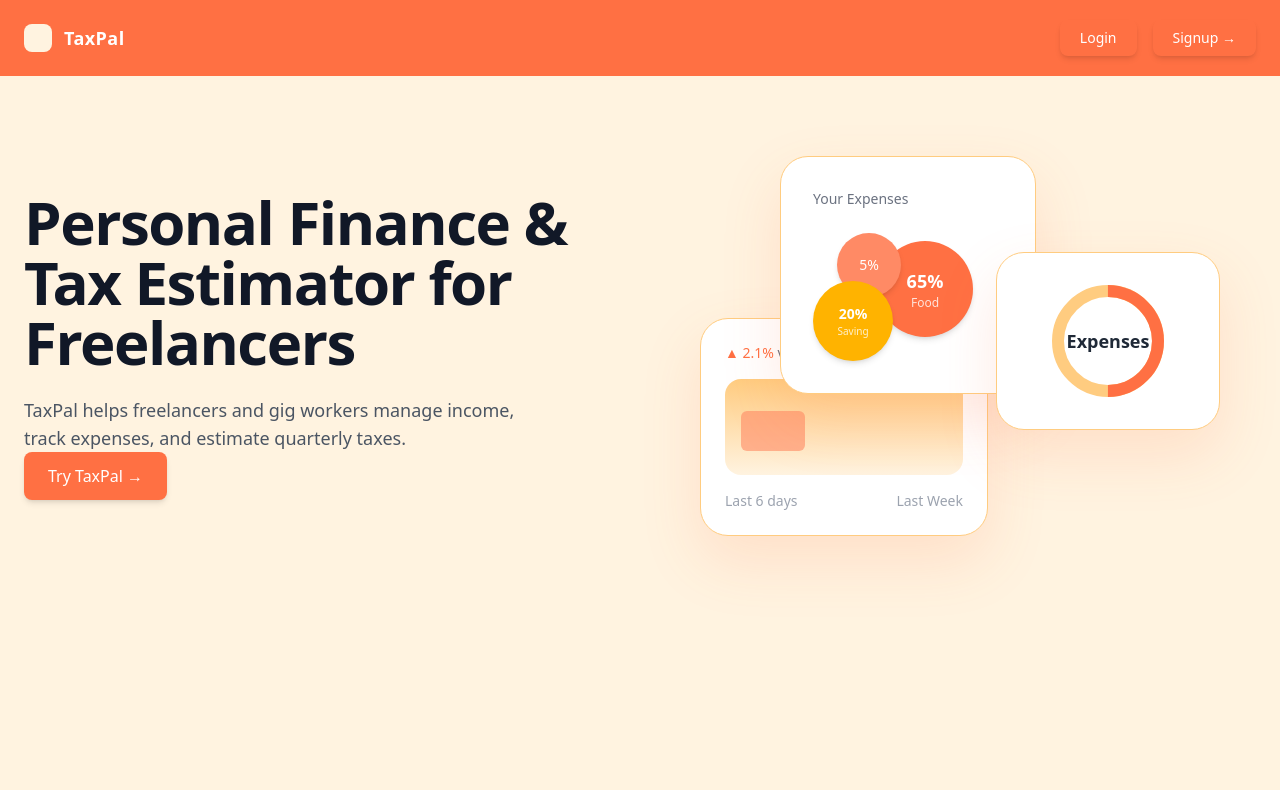
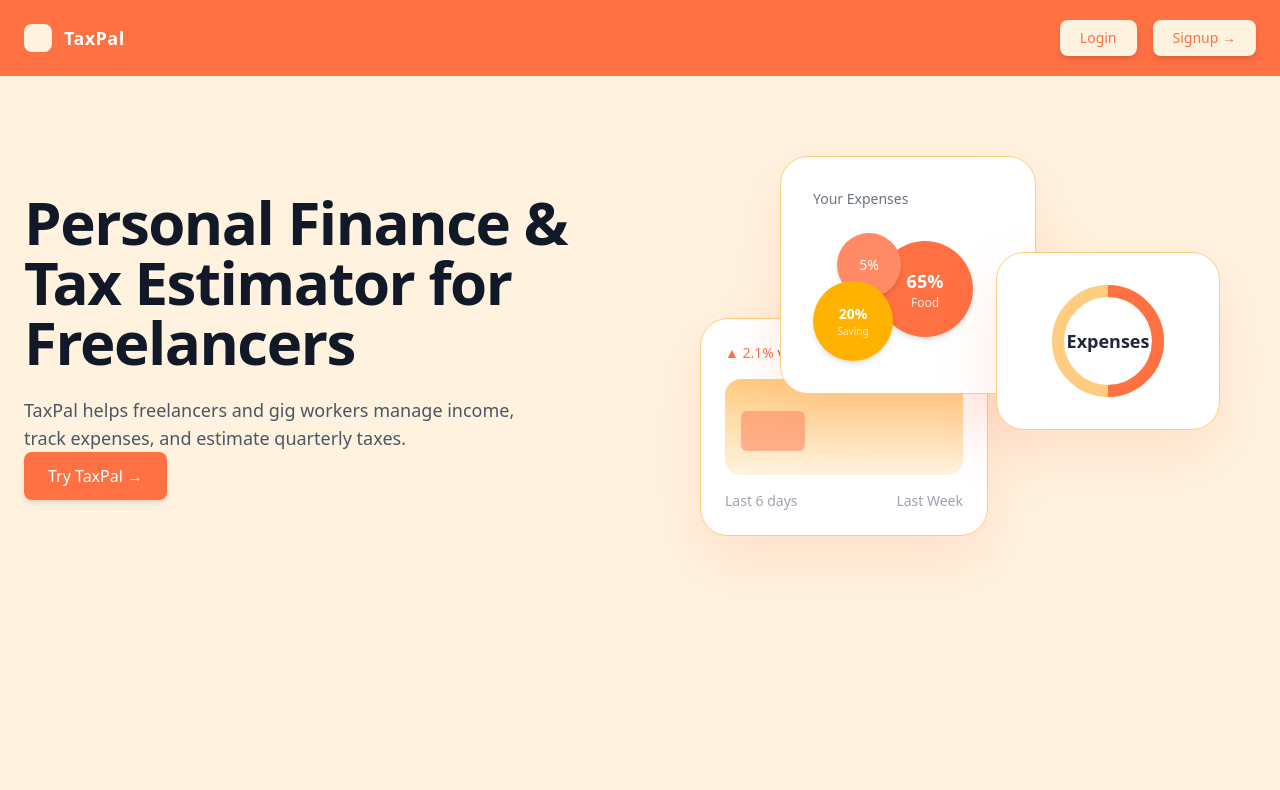
Before and after one commit to springboardmentor1808b-hub/-TaxPal-Personal-Finance-Tax-Estimator-for-Freelancers, a React (Vite) app in the folder frontend/: page / in a window 1280 px wide. Shown: the top 790 px of the page. Built offline with nearby package versions, Linux system fonts and the light colour scheme.

Commit message:
Changed the Navbar buttons

```diff
--- a/frontend/src/components/Navbar.jsx
+++ b/frontend/src/components/Navbar.jsx
@@ -35,14 +35,15 @@ const Navbar = () => {
             <>
               <Link
                 to="/login"
-                className="bg-primary-300 hover:bg-yellow-500 transition text-white px-4 md:px-5 py-2 rounded-lg text-xs md:text-sm font-medium shadow-md"
+                className="bg-cream hover:opacity-90 transition text-primary px-4 md:px-5 py-2 rounded-lg text-xs md:text-sm font-medium shadow-md"
+
               >
                 Login
               </Link>
 
               <Link
                 to="/register"
-                className="bg-primary-300 hover:bg-yellow-500 transition px-4 md:px-5 py-2 rounded-lg text-xs md:text-sm font-medium shadow-md"
+                className="bg-cream hover:opacity-90 transition text-primary px-4 md:px-5 py-2 rounded-lg text-xs md:text-sm font-mediumbg-cream hover:opacity-90 transition text-primary px-4 md:px-5 py-2 rounded-lg text-xs md:text-sm font-medium shadow-md"
               >
                 Signup →
               </Link>
@@ -50,7 +51,7 @@ const Navbar = () => {
           ) : (
             <button
               onClick={handleLogout}
-              className="bg-primary-300 hover:bg-yellow-500 transition text-white px-4 md:px-5 py-2 rounded-lg text-xs md:text-sm font-medium"
+              className="bg-cream hover:opacity-90 transition text-primary px-4 md:px-5 py-2 rounded-lg text-xs md:text-sm font-medium"
             >
               Logout
             </button>
```
